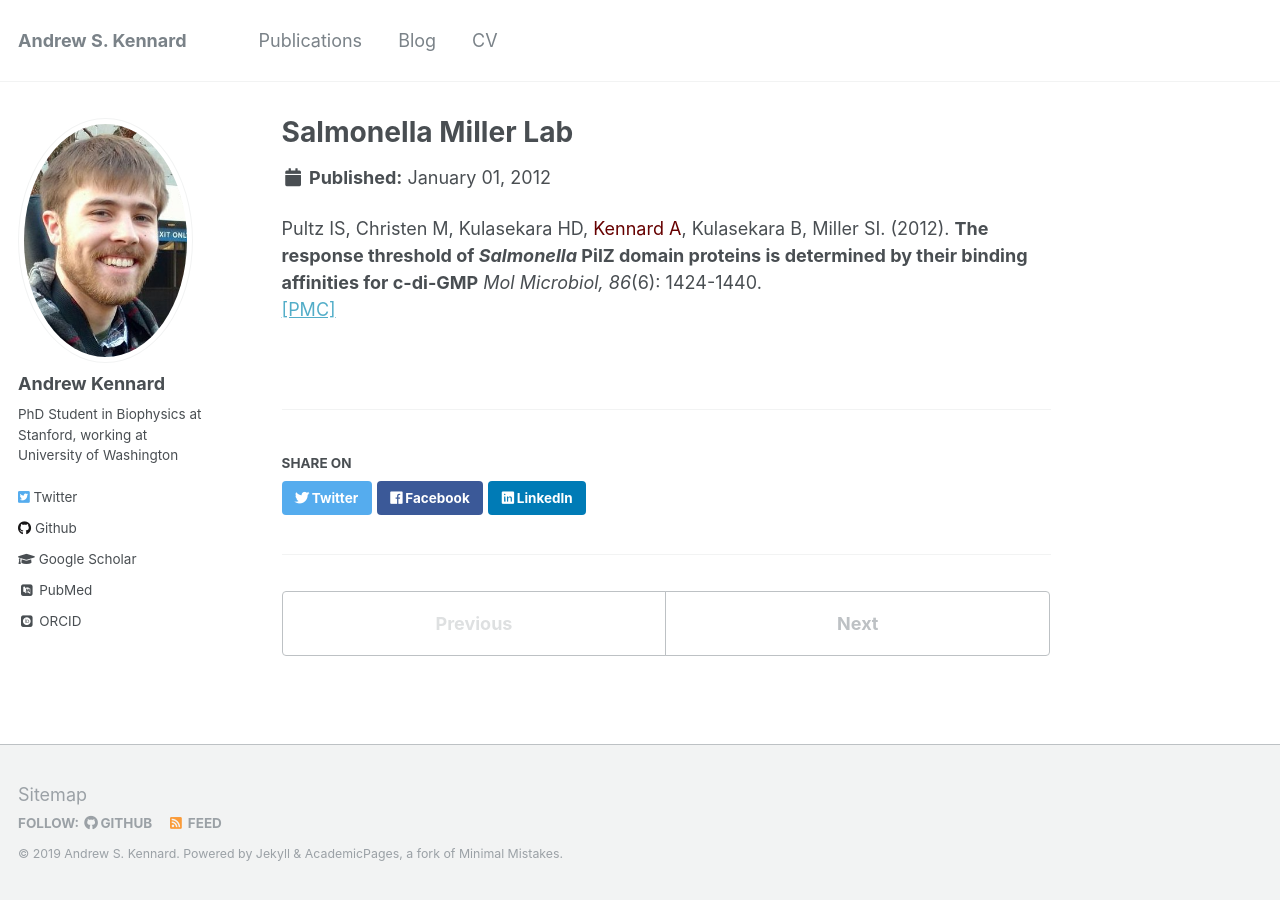
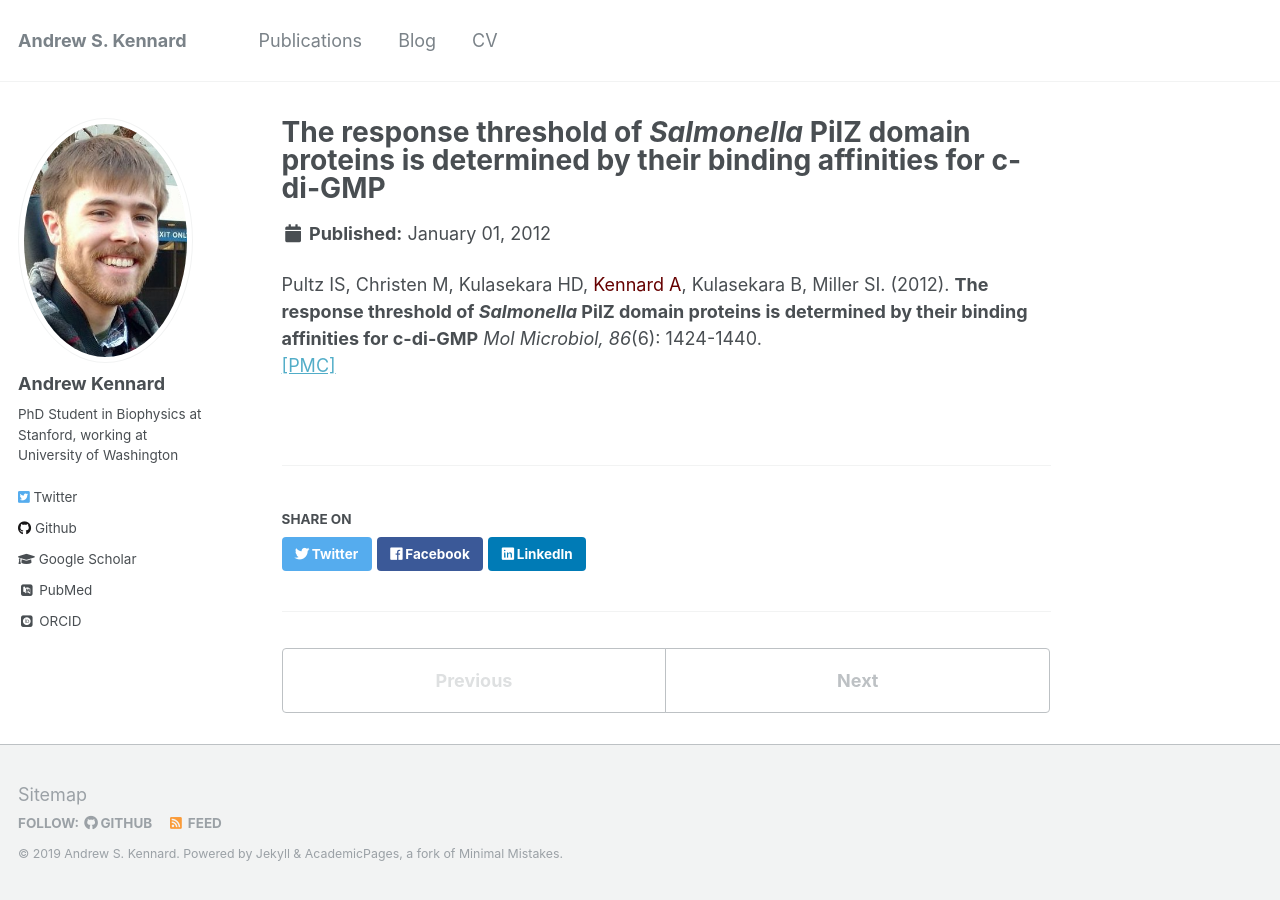
Before and after one commit to andrewkennard/andrewkennard.github.io, a Jekyll site: the page built from _publications/2012-01-01-salmonella-miller-lab.md, in a window 1280 px wide. Built offline with Jekyll 4.4.1, drawn with Linux system fonts in a browser that asks for light colours; some web fonts are replaced.

```diff
--- a/_publications/2012-01-01-salmonella-miller-lab.md
+++ b/_publications/2012-01-01-salmonella-miller-lab.md
@@ -1,4 +1,7 @@
 ---
+title: "The response threshold of <i>Salmonella</i>
+PilZ domain proteins is determined by their binding affinities for c-di-GMP"
+date: 2012-01-01
 collection: publications
 ---
 Pultz IS, Christen M, Kulasekara HD, <span style="color: #660000;">Kennard A</span>,
```
Also changed, not shown: _publications/2016-01-01-Spakowitz-polymer-dynamics.md (+0 -1 lines), _publications/2016-01-02-masters-paper.md (+0 -1 lines), _publications/2017-01-01-growth-theory.md (+0 -1 lines).
